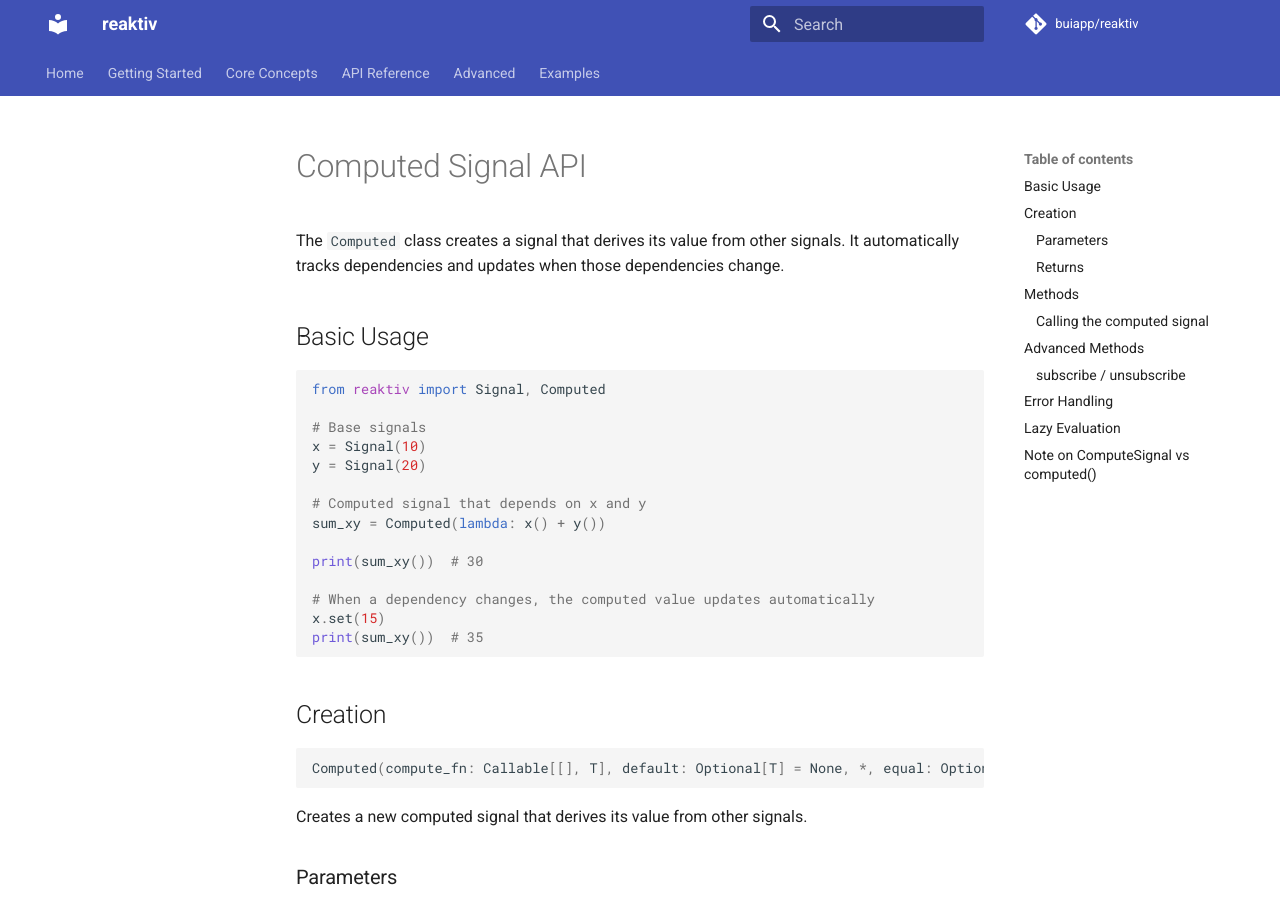
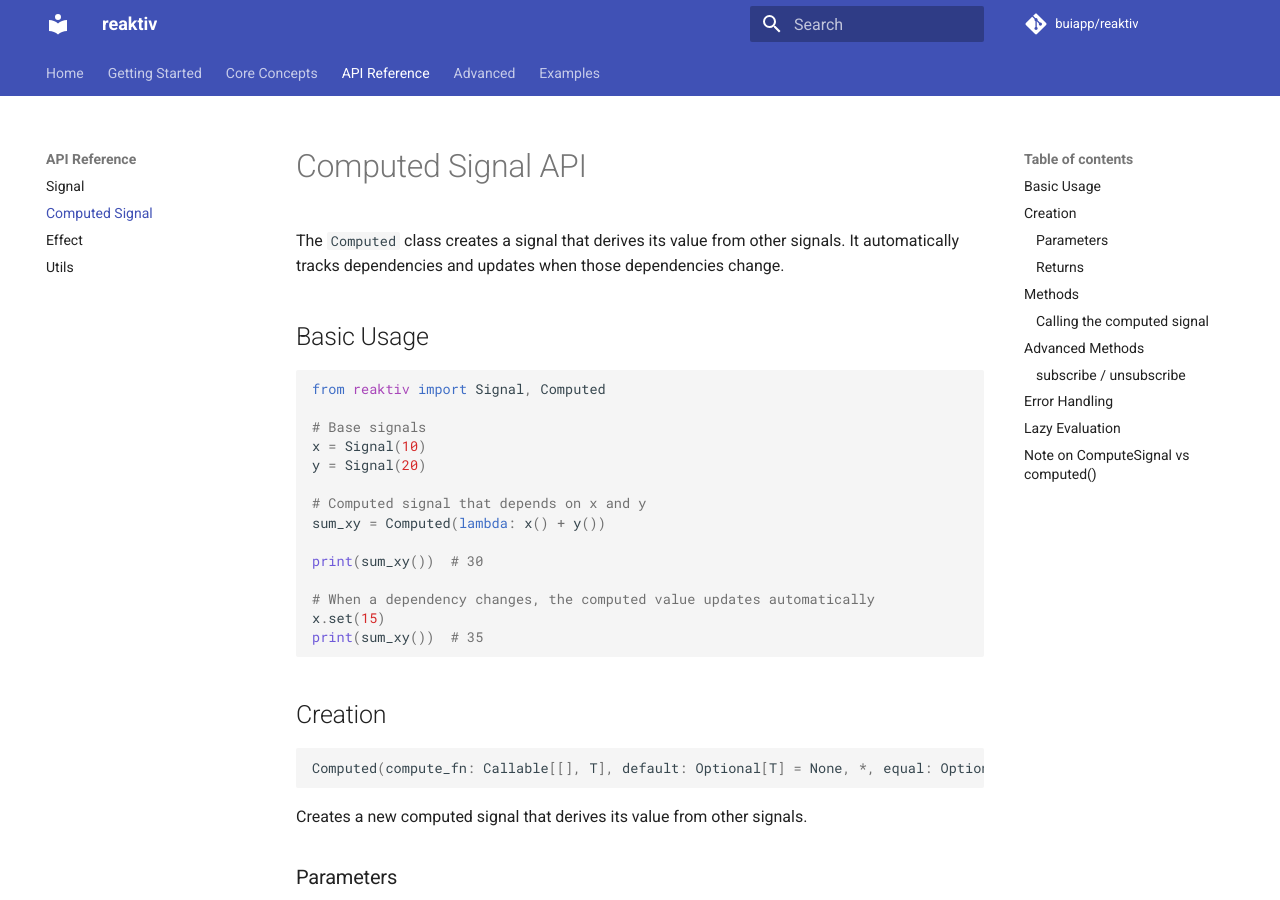
Before and after one commit to buiapp/reaktiv, an MkDocs documentation site: the page built from docs/api/compute-signal.md, in a window 1280 px wide and 900 px high. Built offline with MkDocs 1.6.1 and Material for MkDocs 9.7.7, drawn with Linux system fonts in a browser that asks for light colours; comment, search, counter and statistics services are not loaded.

Commit message:
fix: add Computed Signal to API Reference in mkdocs.yml

```diff
--- a/mkdocs.yml
+++ b/mkdocs.yml
@@ -48,6 +48,7 @@
   - Core Concepts: core-concepts.md
   - API Reference:
     - Signal: api/signal.md
+    - Computed Signal: api/compute-signal.md
     - Effect: api/effect.md
     - Utils: api/utils.md
   - Advanced:
```
